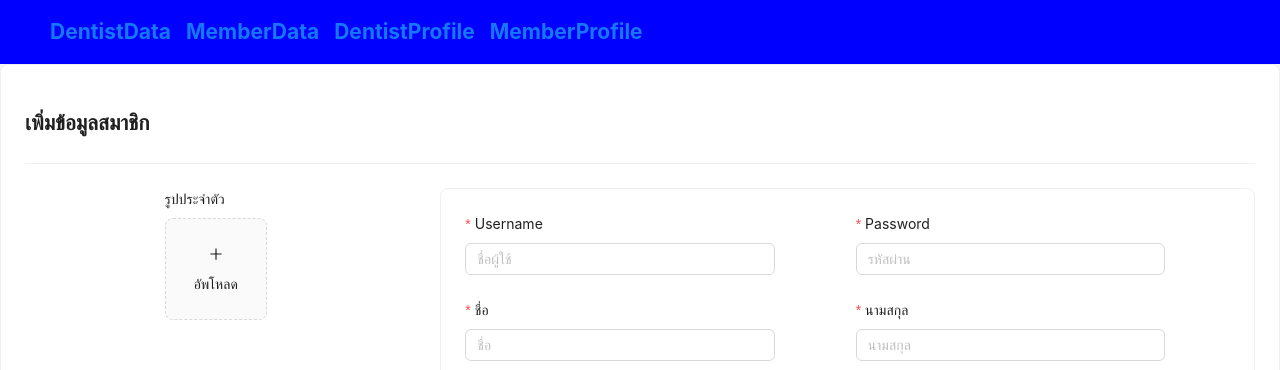
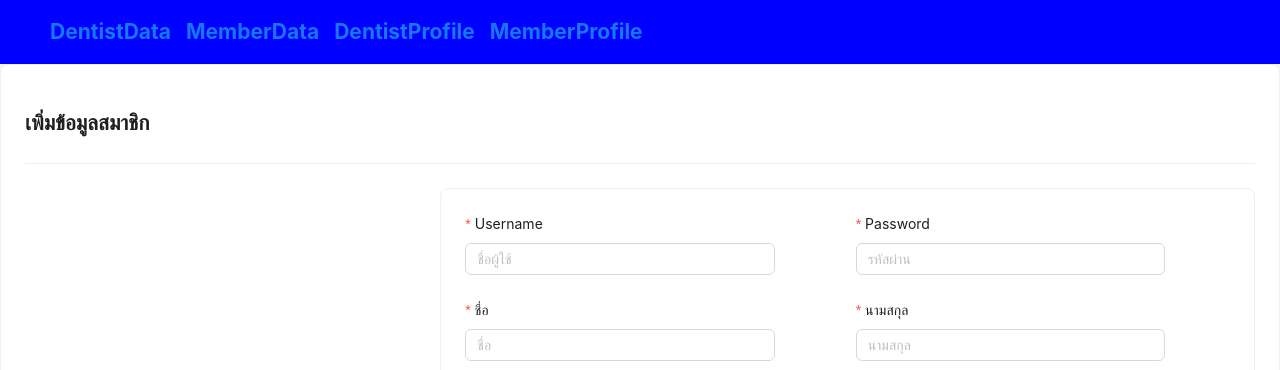
Before and after one commit to SpringSapphire/sa-project-demo, a React (Create React App) app in the folder frontend/: page /admin/member/create in a window 1280 px wide. Shown: the top 370 px of the page. Built offline with nearby package versions, Linux system fonts and the light colour scheme; no server answers.

Commit message:
delete Upload on adminMemberCreate

```diff
--- a/frontend/src/pages/admin/adminM/adminMember.tsx
+++ b/frontend/src/pages/admin/adminM/adminMember.tsx
@@ -16,14 +16,6 @@ const AdminMember: FC = () => {
       title: "ID",
       dataIndex: "ID",
       key: "id",
-    },
-    {
-      title: "รูปประจำตัว",
-      dataIndex: "Profile",
-      key: "profile",
-      render: (text, record, index) => (
-        <img src={record.Profile} alt={record.Profile} width="30%" />
-      ),
     },
     {
       title: "ชื่อบัญชี",
--- a/frontend/src/pages/admin/adminM/create/adminCreateMember.tsx
+++ b/frontend/src/pages/admin/adminM/create/adminCreateMember.tsx
@@ -109,21 +109,6 @@ const AdminCreateMember: FC = () => {
           <Divider />
           <Row gutter={[16, 16]}>
             <Col xs={24} sm={24} md={24} lg={24} xl={8}>
-              <div style={{ marginLeft: "35%" }}>
-                <Form.Item
-                  label="รูปประจำตัว"
-                  name="Profile"
-                  valuePropName="fileList"
-                  getValueFromEvent={normFile}
-                >
-                  <Upload maxCount={1} multiple={false} listType="picture-card">
-                    <div>
-                      <PlusOutlined />
-                      <div style={{ marginTop: 8 }}>อัพโหลด</div>
-                    </div>
-                  </Upload>
-                </Form.Item>
-              </div>
             </Col>
             <Col xs={24} sm={24} md={24} lg={24} xl={16}>
               <Card>
--- a/frontend/src/pages/admin/adminM/edit/adminMemberEdit.tsx
+++ b/frontend/src/pages/admin/adminM/edit/adminMemberEdit.tsx
@@ -103,18 +103,9 @@ const AdminEditMemberProfile: FC = () => {
         Phone: res.Phone,
         Birthday: dayjs(res.Birthday),
         OccupationID: res.OccupationID,
-        Profile: res.Profile,
       });
     }
   };
-
-  // const normFile = (e: any) => {
-  //     if (Array.isArray(e)) {
-  //         return e;
-  //     }
-  //     setProfile(e?.fileList[0]);
-  //     return e?.fileList;
-  // };
 
   useEffect(() => {
     getGender();
@@ -137,21 +128,6 @@ const AdminEditMemberProfile: FC = () => {
           <Divider />
           <Row gutter={[16, 16]}>
             <Col xs={24} sm={24} md={24} lg={24} xl={8}>
-              {/* <div style={{ marginLeft: "35%" }}>
-                                <Form.Item
-                                    label="รูปประจำตัว"
-                                    name="Profile"
-                                    valuePropName="fileList"
-                                    getValueFromEvent={normFile}
-                                >
-                                    <Upload maxCount={1} multiple={false} listType="picture-card">
-                                        <div>
-                                            <PlusOutlined />
-                                            <div style={{ marginTop: 8 }}>อัพโหลด</div>
-                                        </div>
-                                    </Upload>
-                                </Form.Item>
-                            </div> */}
             </Col>
             <Col xs={24} sm={24} md={24} lg={24} xl={16}>
               <Card>
```
Also changed, not shown: 1 other file (tests, documents, lock files or other folders).
